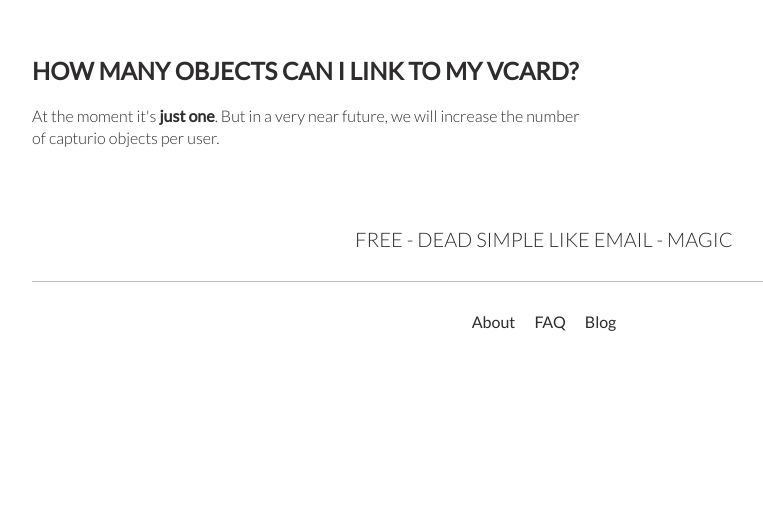
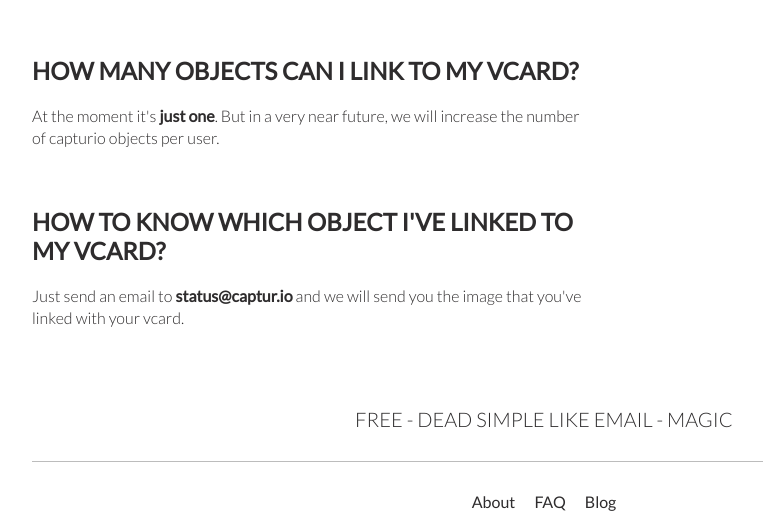
Before and after one commit to detcherry/capturio, a Python web app: template templates/faq.html in a window 1280 px wide. Shown: the part 986-1517 px from the top of the page, without its empty margins (96-859 px from the left). Before the commit the page ends 1317 px from the top, so only its background shows below. Run offline with Jinja, Linux system fonts and the light colour scheme; the template is opened without the code that fills it, so the values that code supplies are empty.

Commit message:
status@captur.io mentioned in the FAQ

```diff
--- a/templates/faq.html
+++ b/templates/faq.html
@@ -60,4 +60,12 @@
 		</p>
 	</div>
 </div>
+<div class="secondary_block">
+	<div class="text">
+		<h2>HOW TO KNOW WHICH OBJECT I'VE LINKED TO MY VCARD?</h2>
+		<p>
+			Just send an email to <strong>status@captur.io</strong> and we will send you the image that you've linked with your vcard.
+		</p>
+	</div>
+</div>
 {% endblock %}
```
